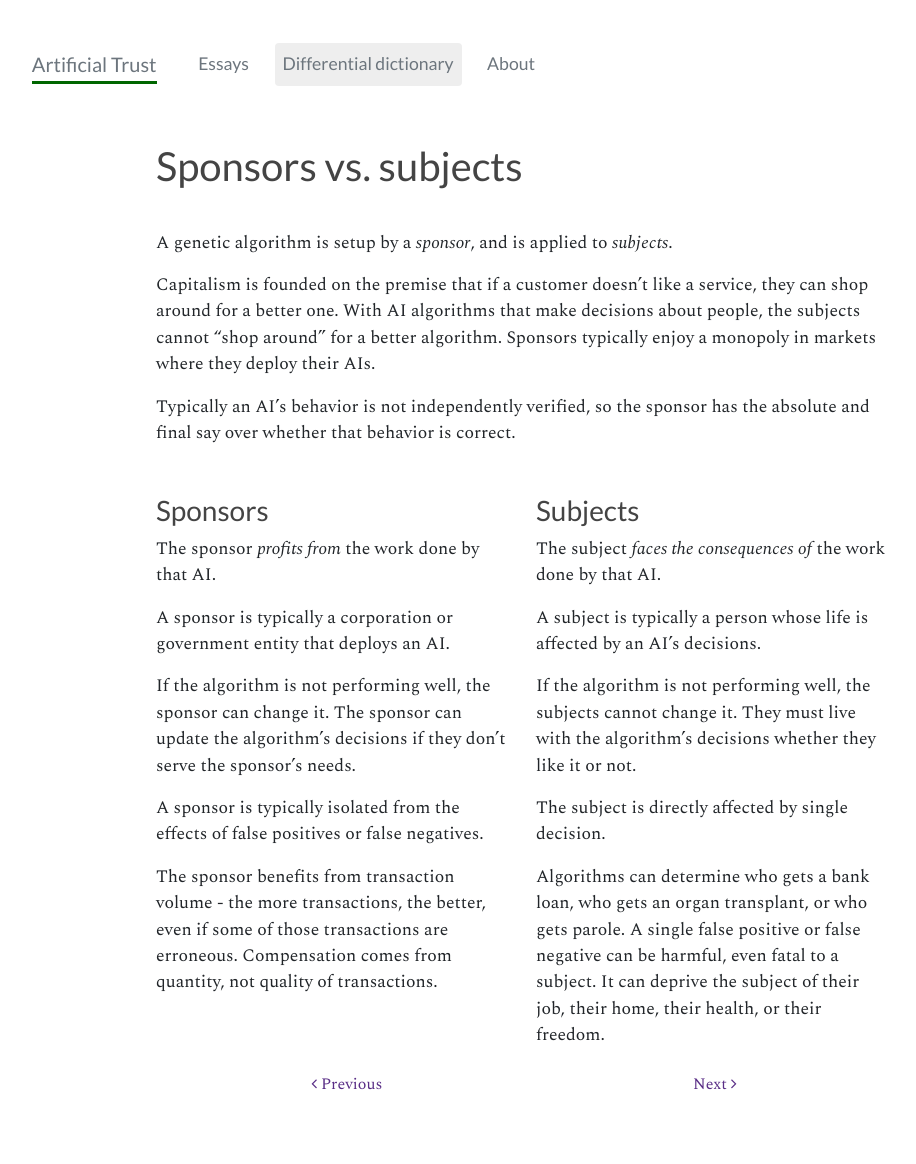
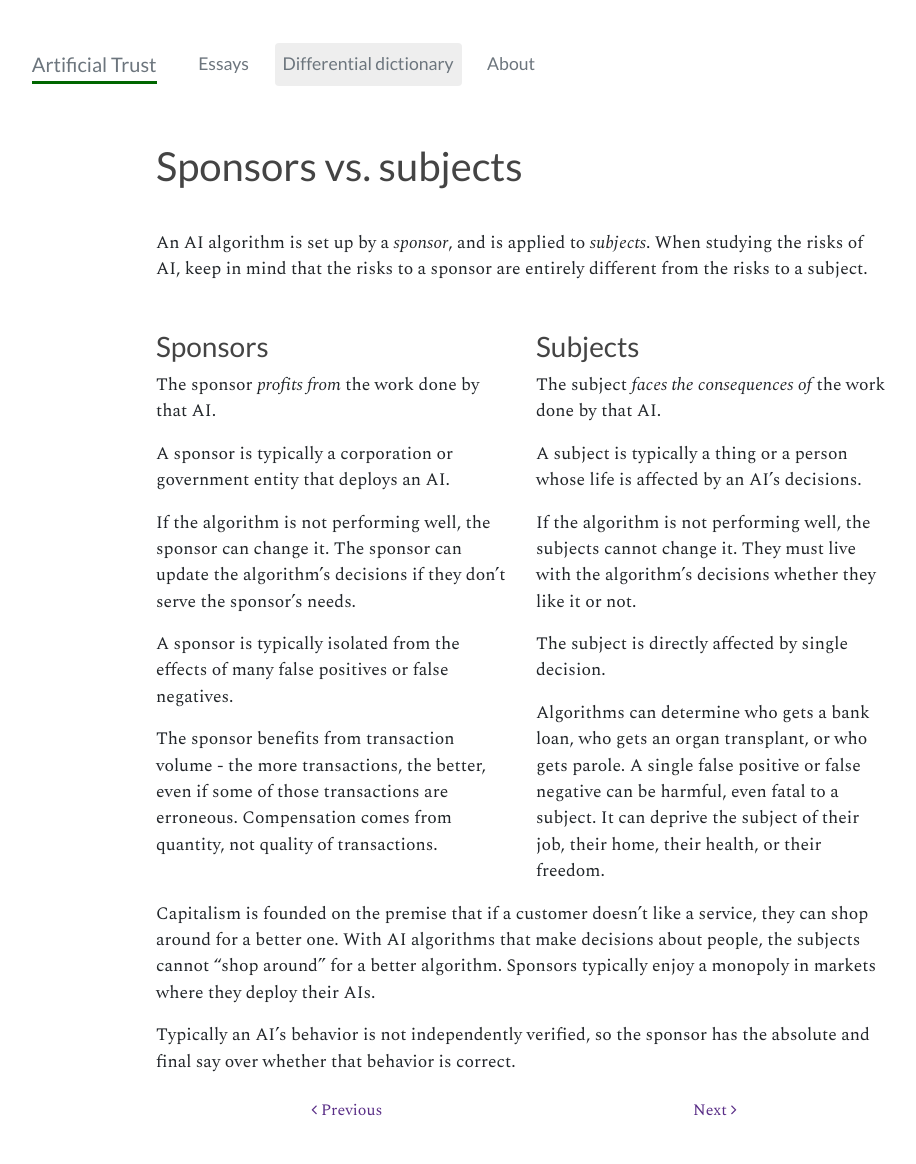
Before and after one commit to straz/artificialtrust, a Jekyll site: the page built from _definitions/sponsors.md, in a window 1280 px wide. Shown: the whole page, without its empty margins (21-937 px from the left). Built offline with Jekyll 4.4.1, drawn with Linux system fonts in a browser that asks for light colours; nearby versions of some CDN libraries; before the commit the page ends 1138 px from its top, so only the background shows below that.

Commit message:
sponsors

```diff
--- a/_definitions/sponsors.md
+++ b/_definitions/sponsors.md
@@ -8,18 +8,10 @@ excerpt_separator: <ex>
 arts: [errors]
 ---
 
-A genetic algorithm is setup by a *sponsor*, and is applied to
-*subjects*.
+An AI algorithm is set up by a *sponsor*, and is applied to
+*subjects*. When studying the risks of AI, keep in mind that the risks
+to a sponsor are entirely different from the risks to a subject.
 
-Capitalism is founded on the premise that if a customer doesn't like a
-service, they can shop around for a better one. With AI algorithms
-that make decisions about people, the subjects cannot "shop around"
-for a better algorithm. Sponsors typically enjoy a monopoly in markets
-where they deploy their AIs.
-
-Typically an AI's behavior is not independently verified, so the
-sponsor has the absolute and final say over whether that behavior is
-correct.
 
 
 {% capture left %}
@@ -33,7 +25,7 @@ A sponsor is typically a corporation or government entity that deploys an AI.
 If the algorithm is not performing well, the sponsor can change it. The sponsor
 can update the algorithm's decisions if they don't serve the sponsor's needs.
 
-A sponsor is typically isolated from the effects of false positives or
+A sponsor is typically isolated from the effects of many false positives or
 false negatives.
 
 The sponsor benefits from transaction volume - the
@@ -50,7 +42,8 @@ transactions.
 
 The subject *faces the consequences of* the work done by that AI.
 
-A subject is typically a person whose life is affected by an AI's decisions.
+A subject is typically a thing or a person whose life is affected by
+an AI's decisions.
 
 If the algorithm is not performing well, the subjects cannot change
 it. They must live with the algorithm's decisions whether they like it
@@ -68,3 +61,13 @@ subject of their job, their home, their health, or their freedom.
 {% assign leftmd = left | markdownify %}
 {% assign rightmd = right | markdownify %}
 {% include twocol.html left=leftmd right=rightmd %}
+
+Capitalism is founded on the premise that if a customer doesn't like a
+service, they can shop around for a better one. With AI algorithms
+that make decisions about people, the subjects cannot "shop around"
+for a better algorithm. Sponsors typically enjoy a monopoly in markets
+where they deploy their AIs.
+
+Typically an AI's behavior is not independently verified, so the
+sponsor has the absolute and final say over whether that behavior is
+correct.
--- a/articles.html
+++ b/articles.html
@@ -31,7 +31,7 @@ tab: articles
       clickable="true"
       filename="engine.png"
       attribution="T. Summers, The Art of Printing (1871)"
-      imgclass="col-md-5"
+      imgclass="col-md-7"
       captionclass="ml-4"
       link="https://archive.org/stream/artofprinting00summ/artofprinting00summ#page/188/mode/1up" %}
     </footer>
```
